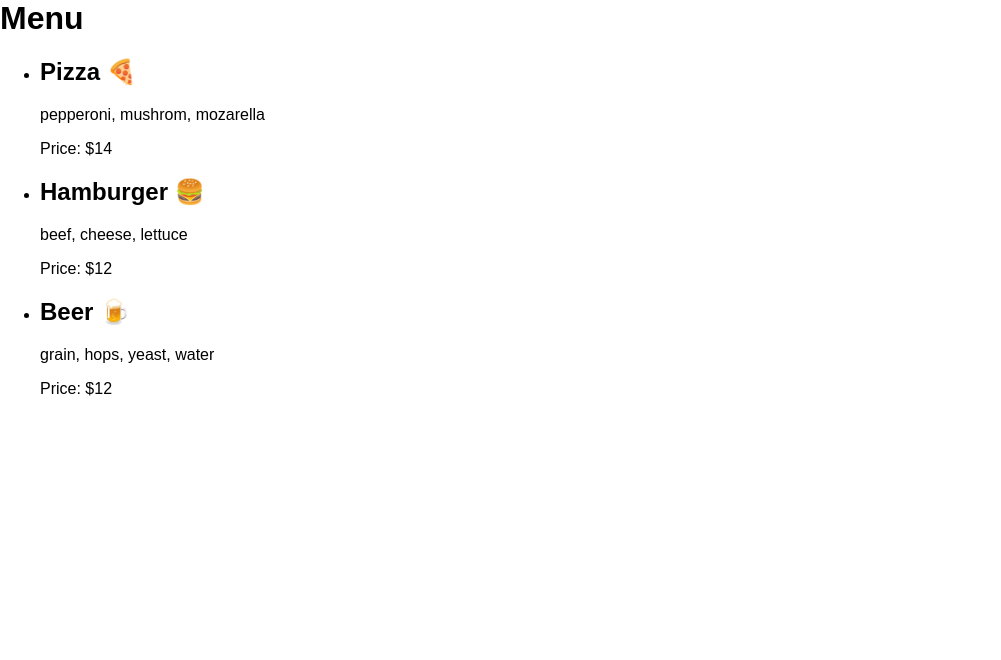
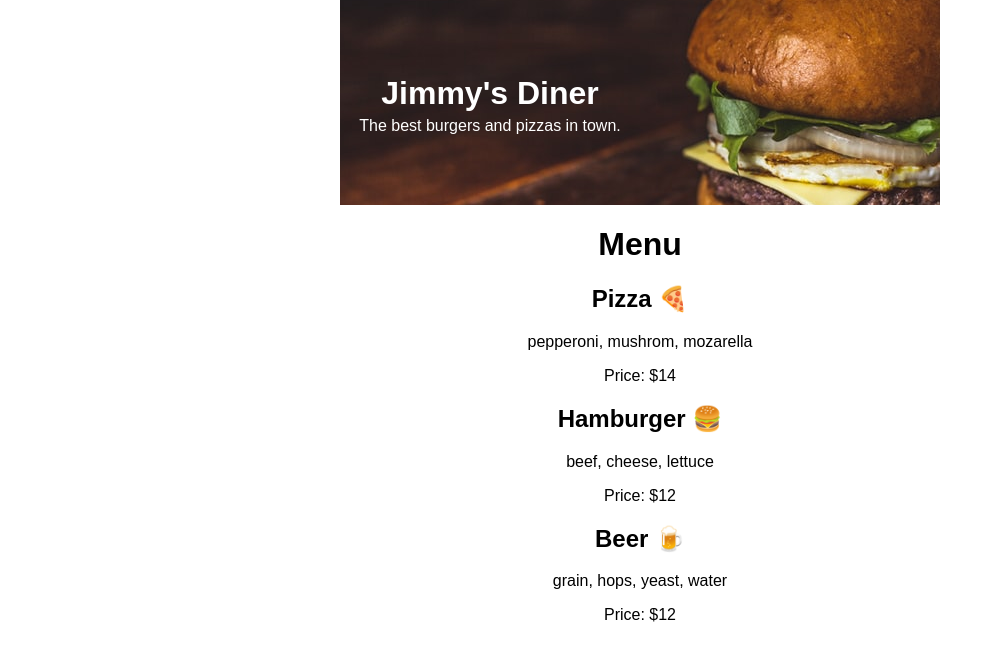
Before and after one commit to IsahiRea/restaurant, a website built with Vite: page index.html in a window 1280 px wide. Shown: the whole page, without its empty margins (0-1001 px from the left). Built offline with nearby package versions, Linux system fonts and the light colour scheme; a web font is replaced by a local one.

Commit message:
Added Banner

```diff
--- a/data.js
+++ b/data.js
@@ -26,13 +26,13 @@ const content = document.getElementById("content");
 
 content.innerHTML = `
     <h1>Menu</h1>
-    <ul>
+    <section class="choice-container">
         ${menuArray.map(item => `
-            <li>
+            <div class="details-container">
                 <h2>${item.name} ${item.emoji}</h2>
                 <p>${item.ingredients.join(", ")}</p>
                 <p>Price: $${item.price}</p>
-            </li>
+            </div>
         `).join("")}
-    </ul>
+    </section>
 `;
--- a/index.css
+++ b/index.css
@@ -1,4 +1,34 @@
 body {
     margin: 0;
     font-family: "Smythe", sans-serif;
+    text-align: center;
 }
+
+header {
+    display: flex;
+    flex-direction: column;
+    align-items: start;
+
+    width: 600px;
+    margin: 0px auto;
+
+    color: white;
+
+    background-image: url("images/Banner.jfif");
+    background-repeat: no-repeat;
+    background-position: center;
+
+    padding: 70px 0px;
+}
+
+.banner-content {
+    display: flex;
+    flex-direction: column;
+    align-items: center;
+
+    width: 300px;
+}
+
+.hero-title, .hero-motto {
+    margin: 5px 0px 0px 0px;
+}
--- a/index.html
+++ b/index.html
@@ -7,7 +7,12 @@
     </head>
     <body>
 
-        <header class="banner"></header>
+        <header class="banner">
+            <div class="banner-content">
+                <h1 class="hero-title">Jimmy's Diner</h1>
+                <p class="hero-motto">The best burgers and pizzas in town.</p>
+            </div>
+        </header>
 
         <main id="content" class="menu"></main>
 
```
Also changed, not shown: images/Banner.jfif (added).
